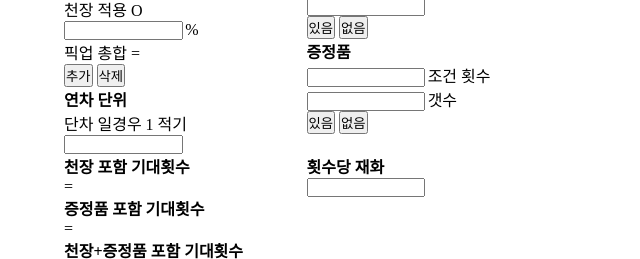
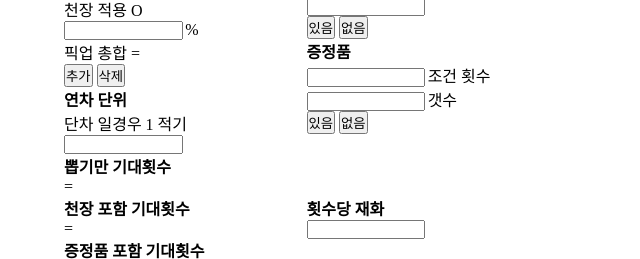
Before and after one commit to neighborsbear/Korean-Gacha, a plain HTML site: page index.html in a window 1280 px wide. Shown: the part 270-529 px from the top of the page, without its empty margins (0-640 px from the left). Drawn offline with nearby package versions, Linux system fonts and the light colour scheme.

Commit message:
Update index.html

```diff
--- a/index.html
+++ b/index.html
@@ -65,9 +65,9 @@
                                 <input class="unit" type="number">
                             </div>
                         </div>
-                        <!-- <div class="count">
+                        <div class="count">
                             <h4>뽑기만 기대횟수</h4><span> = </span><span class="value"></span>
-                        </div> -->
+                        </div>
                     </div>
 
                     <div id="r_top">
```
